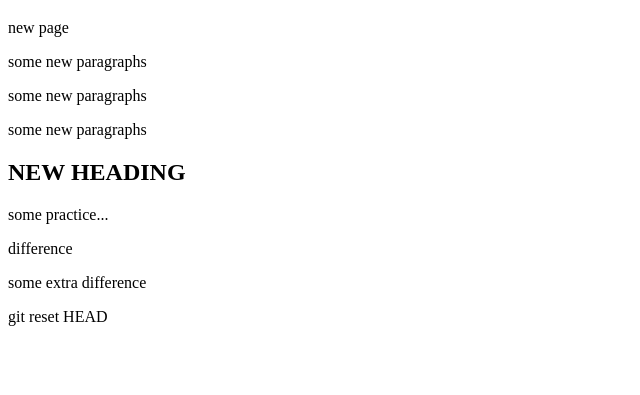
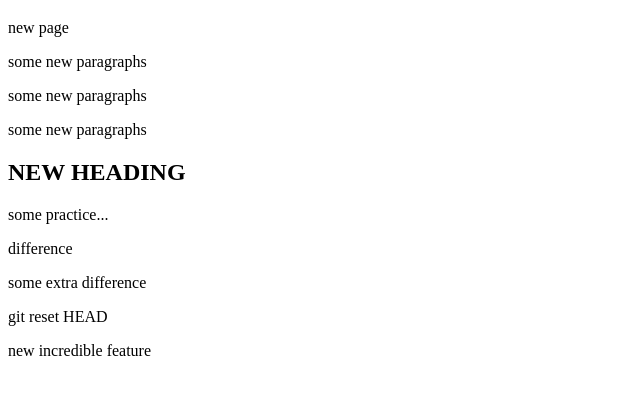
Before and after one commit to timu-ryan/git-learning, a plain HTML site: page index.html in a window 1280 px wide. Shown: the part 61-456 px from the top of the page, without its empty margins (0-640 px from the left). Drawn offline with Linux system fonts and the light colour scheme.

Commit message:
add feature

```diff
--- a/index.html
+++ b/index.html
@@ -17,5 +17,7 @@
   <p>difference</p>
   <p>some extra difference</p>
   <p>git reset HEAD</p>
+
+  <p>new incredible feature</p>
 </body>
 </html>
```
